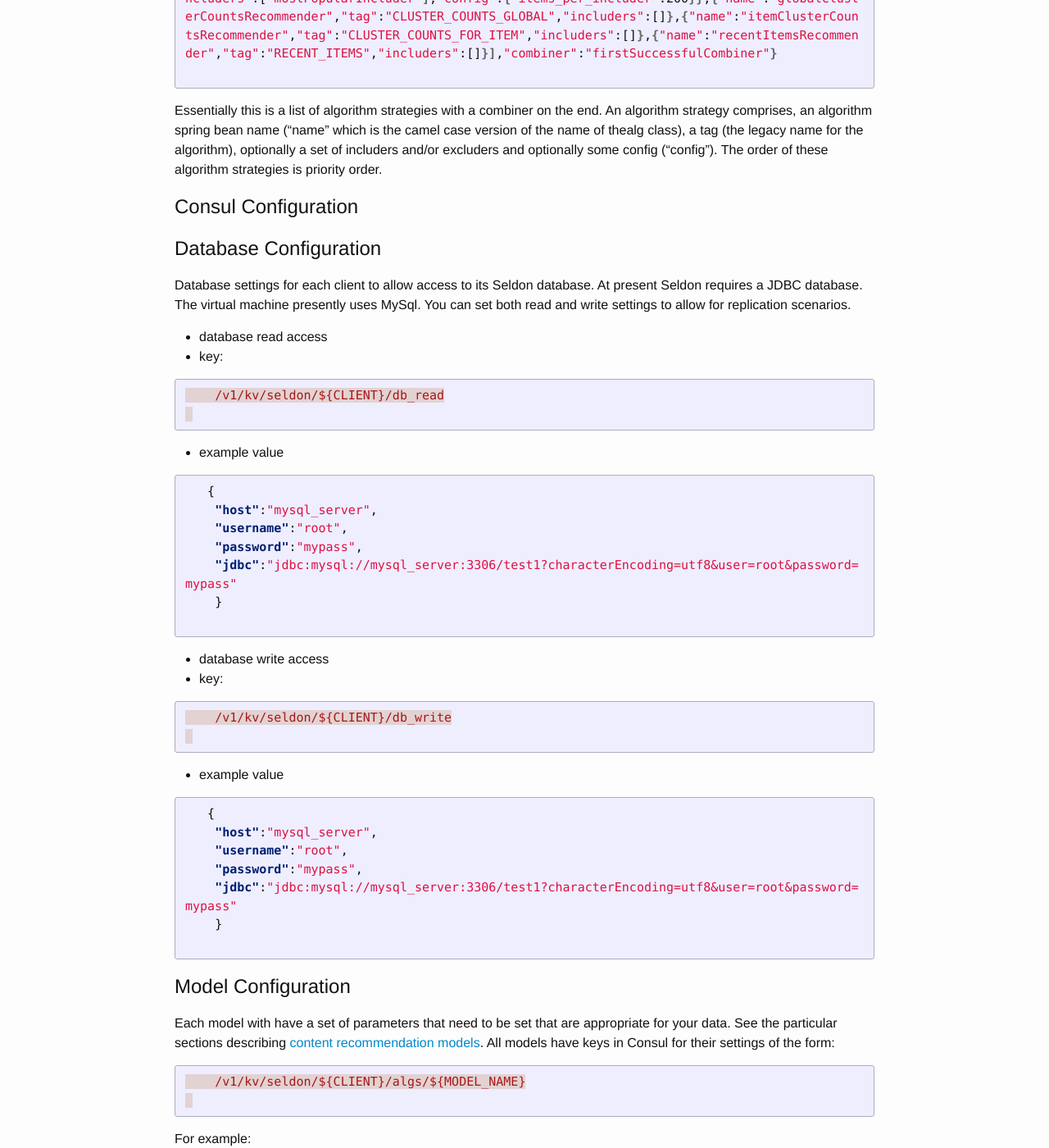
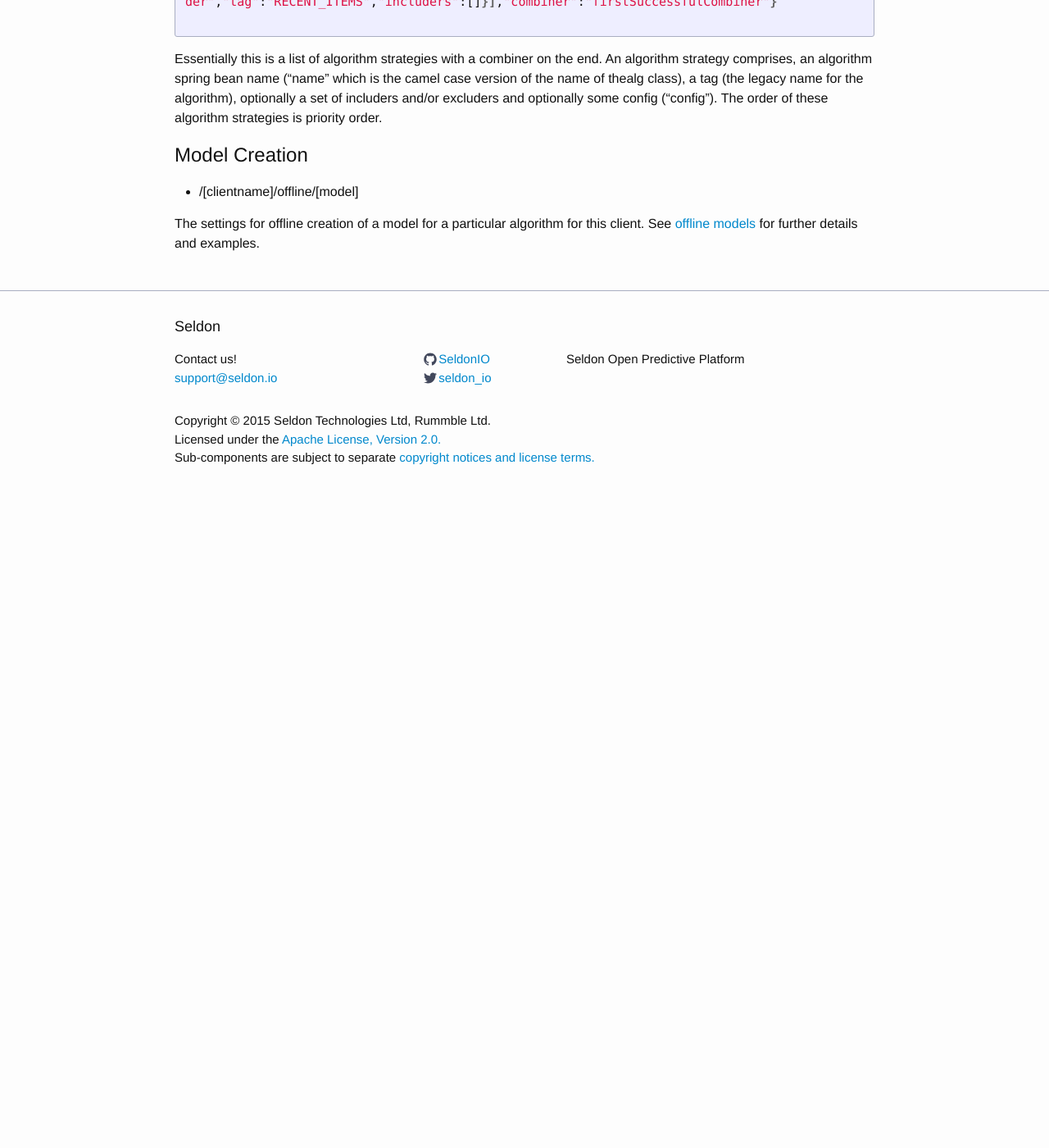
Before and after one commit to SeldonIO/seldonio.github.com, a Jekyll site: the page built from configuration.md, in a window 1280 px wide and 1400 px high, scrolled down 1714 px. Shown: the whole window at 82% size. Built offline with Jekyll 4.4.1, drawn with Linux system fonts in a browser that asks for light colours; after the commit the page ends 2344 px from its top, so only the background shows below that; some of the changed text lies outside the part shown; grey boxes are pictures that could not be loaded.

Commit message:
remove consul config as only used in VM

```diff
--- a/configuration.md
+++ b/configuration.md
@@ -4,10 +4,8 @@ title: Seldon Configuration
 ---
 
 # Seldon Configuration
-Seldon uses two tools to provide real time configuration
 
- 1. [Zookeeper](http://zookeeper.apache.org/) - used to store the location of various models and allow the Seldon API Server to notice the availability of new models which need to be loaded.
- 1. [Consul](https://consul.io/) - used to store configuration needed for offline training of models.
+Seldon uses [Zookeeper](http://zookeeper.apache.org/) for real time configuration. It is used to store the location of various models and allow the Seldon API Server to notice the availability of new models which need to be loaded.
 
 ## Zookeeper Configration
 
@@ -70,47 +68,8 @@ Zookeeper is also used to store the algorithms chosen to provide recommendations
 
  Essentially this is a list of algorithm strategies with a combiner on the end. An algorithm strategy comprises, an algorithm spring bean name ("name" which is the camel case version of the name of thealg class), a tag (the legacy name for the algorithm), optionally a set of includers and/or excluders and optionally some config ("config"). The order of these algorithm strategies is priority order.
 
-## Consul Configuration
+### Model Creation
 
-### Database Configuration
-Database settings for each client to allow access to its Seldon database. At present Seldon requires a JDBC database. The virtual machine presently uses MySql. You can set both read and write settings to allow for replication scenarios.
+ * /[clientname]/offline/[model]
 
- * database read access
- * key:
- {% highlight http %}
-    /v1/kv/seldon/${CLIENT}/db_read
- {% endhighlight %}
- * example value
- {% highlight json %}
-   {
-    "host":"mysql_server",
-    "username":"root",
-    "password":"mypass",
-    "jdbc":"jdbc:mysql://mysql_server:3306/test1?characterEncoding=utf8&user=root&password=mypass"
-    }
-  {% endhighlight %}
-
- * database write access
- * key:
- {% highlight http %}
-    /v1/kv/seldon/${CLIENT}/db_write
- {% endhighlight %}
- * example value
- {% highlight json %}
-   {
-    "host":"mysql_server",
-    "username":"root",
-    "password":"mypass",
-    "jdbc":"jdbc:mysql://mysql_server:3306/test1?characterEncoding=utf8&user=root&password=mypass"
-    }
-  {% endhighlight %}
-
-### Model Configuration
-Each model with have a set of parameters that need to be set that are appropriate for your data. See the particular sections describing [content recommendation models](content-recommendation-models.html). All models have keys in Consul for their settings of the form:
- {% highlight http %}
-    /v1/kv/seldon/${CLIENT}/algs/${MODEL_NAME}
- {% endhighlight %}
-For example:
- {% highlight http %}
-    /v1/kv/seldon/test/algs/matrix_factorization
- {% endhighlight %}
+ The settings for offline creation of a model for a particular algorithm for this client. See [offline models](offline-models.html) for further details and examples.
```
Also changed, not shown: content-recommendation-models.md (+1 -1 lines).
